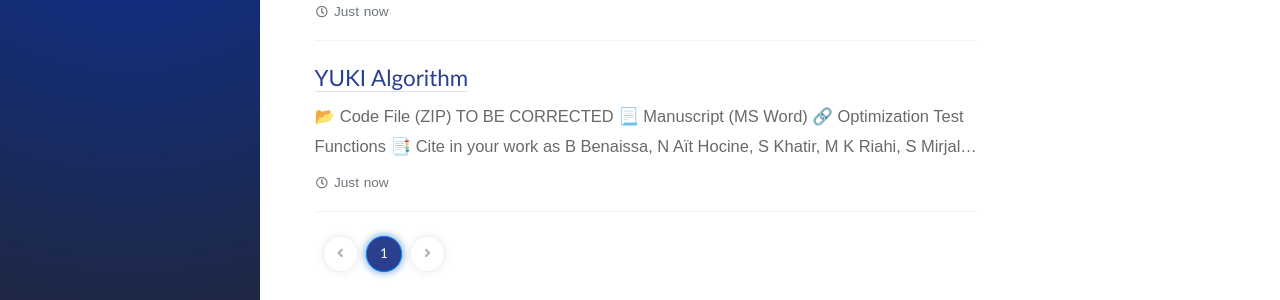
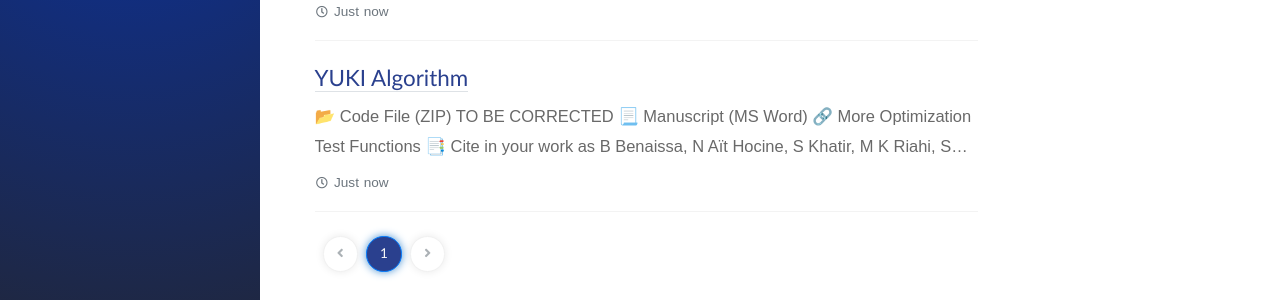
Before and after one commit to Brahim-Benaissa/Brahim-Benaissa.github.io, a Jekyll site: the page built from index.html, in a window 1280 px wide and 1196 px high. Shown: the part 772-1072 px from the top of the window. Built offline with Jekyll 4.4.1, drawn with Linux system fonts in a browser that asks for light colours; nearby versions of some CDN libraries; some web fonts are replaced; the list of posts is cut into pages by our own code; comment, search, counter and statistics services are not loaded.

Commit message:
Update 2022-01-27-Yuki-Algorithm-01.md

```diff
--- a/_posts/2022-01-27-Yuki-Algorithm-01.md
+++ b/_posts/2022-01-27-Yuki-Algorithm-01.md
@@ -20,7 +20,7 @@
 
 ---
 
-## <a target="_blank" href="{{site.baseurl}}/posts/Optimization-Test-Functions"> 🔗 Optimization Test Functions </a>
+## <a target="_blank" href="{{site.baseurl}}/posts/Optimization-Test-Functions"> 🔗 More Optimization Test Functions </a>
 
 ---
 
```
